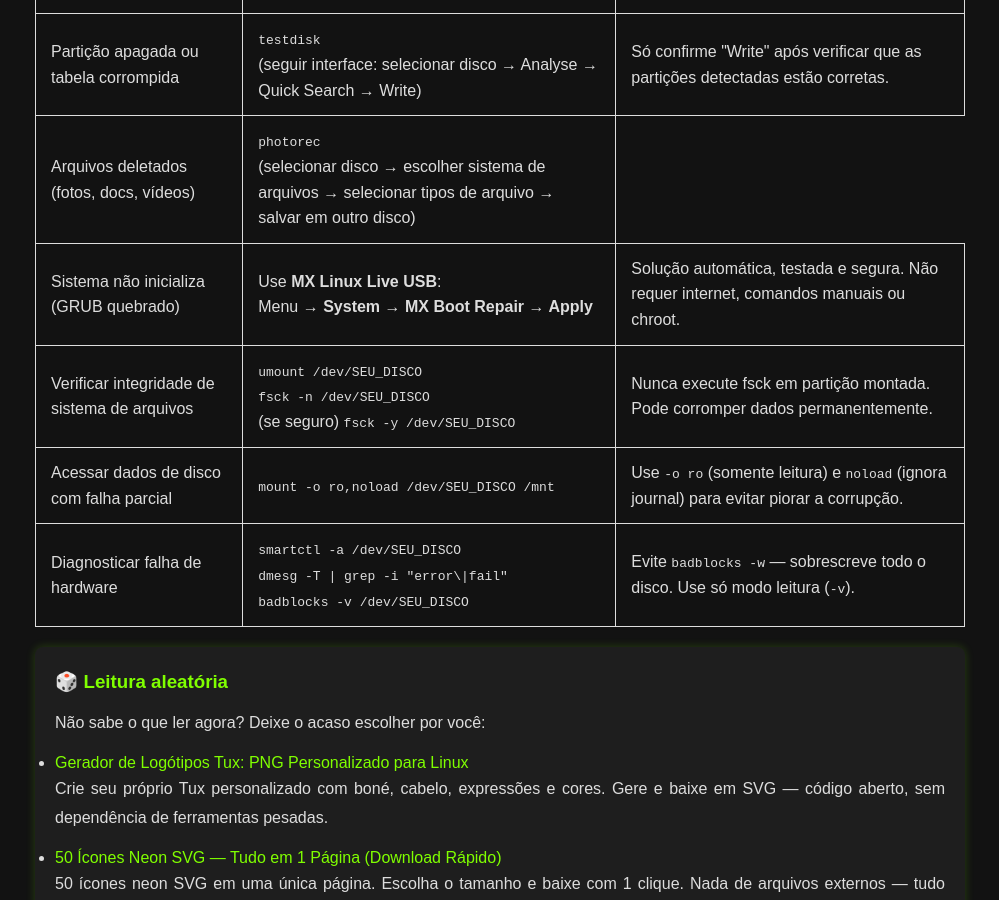
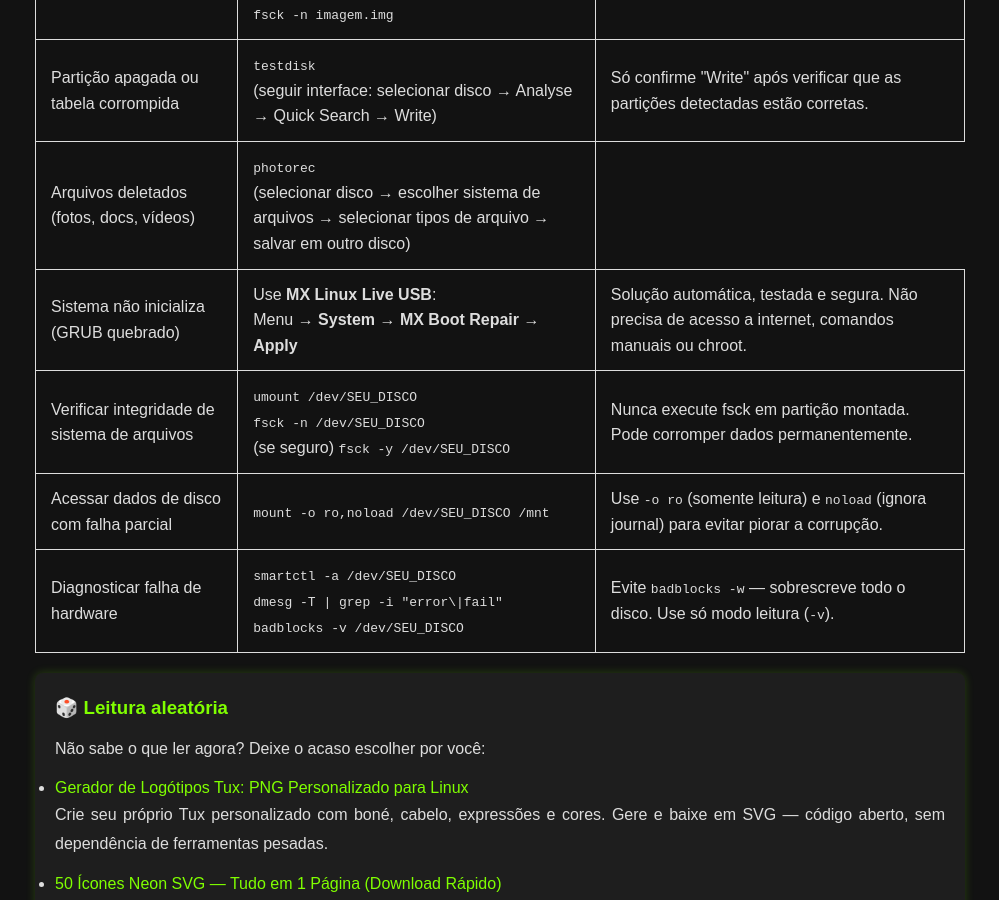
Before and after one commit to Piolinux/piolinux-site, a Jekyll site: the page built from _pages/_comandos/sequencias-de-comandos-para-resgate-de-dados-no-linux.md, in a window 1280 px wide and 900 px high, scrolled down 344 px. Shown: the whole window, without its empty margins (140-1139 px from the left). Built offline with Jekyll 4.4.1, drawn with Linux system fonts in a browser that asks for light colours.

Commit message:
Update sequencias-de-comandos-para-resgate-de-dados-no-linux.md

```diff
--- a/_pages/_comandos/sequencias-de-comandos-para-resgate-de-dados-no-linux.md
+++ b/_pages/_comandos/sequencias-de-comandos-para-resgate-de-dados-no-linux.md
@@ -54,7 +54,7 @@ permalink: /sequencias-comandos-resgate-linux/
     Use <strong>MX Linux Live USB</strong>:<br>
     Menu → <strong>System → MX Boot Repair → Apply</strong>
   </td>
-  <td data-label="Aviso Crítico">Solução automática, testada e segura. Não requer internet, comandos manuais ou chroot.</td>
+  <td data-label="Aviso Crítico">Solução automática, testada e segura. Não precisa de acesso a internet, comandos manuais ou chroot.</td>
 </tr>
 
 
```
